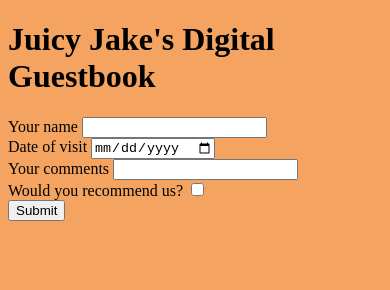
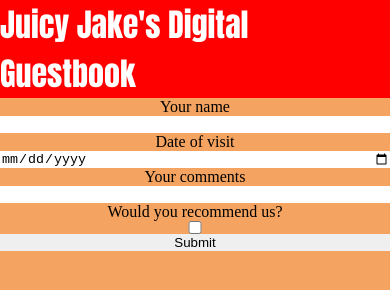
Before and after one commit to tomfgreening/week4assignment, a website built with Vite: page Client/index.html in a window 390 px wide. Built offline with nearby package versions, Linux system fonts and the light colour scheme.

Commit message:
added styling and media queries.

```diff
--- a/Client/index.html
+++ b/Client/index.html
@@ -8,7 +8,7 @@
     <script type="module" src="/src/main.js" defer></script>
   </head>
   <body>
-    <h1> Juicy Jake's Digital Guestbook</h1>
+    <h1>Juicy Jake's Digital Guestbook</h1>
     <form id="messageForm">
       <label for="name">Your name</label>
       <input type="text" name="name" id="nameInput" />
@@ -22,7 +22,7 @@
       <label for="recommend">Would you recommend us?</label>
       <input type="checkbox" name="recommend" id="recommendInput" />
       <div></div>
-      <button type="submit">Submit</button>
+      <button type="submit" id="submitButton">Submit</button>
     </form>
   </body>
 </html>
--- a/Client/src/stylesheet.css
+++ b/Client/src/stylesheet.css
@@ -1,7 +1,38 @@
+* {
+  border: 0;
+  margin: 0;
+  box-sizing: border-box;
+}
+
 body {
   background-color: sandybrown;
 }
 
 h1 {
-  font-family: ;
+  background-color: red;
+  font-family: Impact, Haettenschweiler, "Arial Narrow Bold", sans-serif;
+  color: white;
+  display: flex;
+  justify-content: center;
 }
+
+#messageForm {
+  display: flex;
+  flex-direction: column;
+  justify-content: right;
+  text-align: center;
+}
+
+@media screen and (max-width 768px) {
+  #messageForm {
+    width: 90%;
+    padding: 1rem;
+  }
+
+  h1 {
+    font-size: 1.5rem;
+    display: flex;
+    flex-direction: column;
+    justify-content: center;
+  }
+}
```
